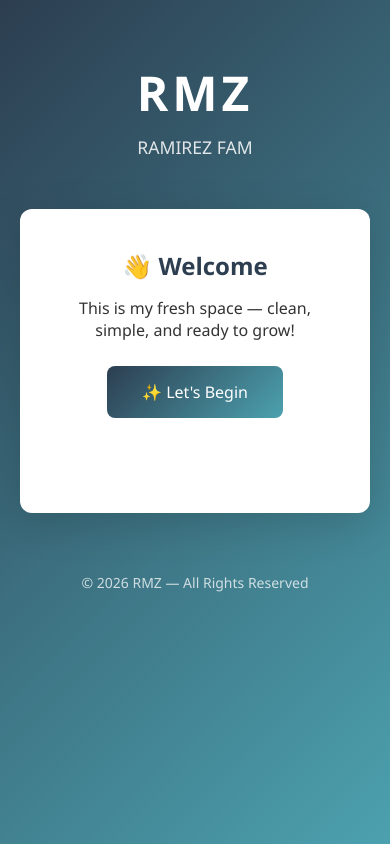
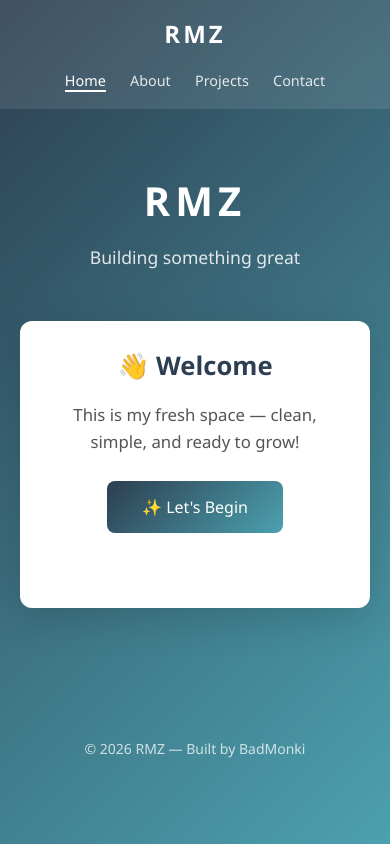
Before and after one commit to badmonkidev-svg/RMZ, a plain HTML site: page index.html in a window 390 px wide. Drawn offline with Linux system fonts and the light colour scheme.

Commit message:
Added About, Projects, Contact pages
Commit 5 files to main

```diff
--- a/index.html
+++ b/index.html
@@ -3,29 +3,38 @@
 <head>
     <meta charset="UTF-8">
     <meta name="viewport" content="width=device-width, initial-scale=1.0">
-    <title>RMZ</title>
+    <title>RMZ — Home</title>
     <link rel="stylesheet" href="style.css">
 </head>
 <body>
+    <nav class="navbar">
+        <div class="nav-logo">RMZ</div>
+        <div class="nav-links">
+            <a href="index.html" class="active">Home</a>
+            <a href="about.html">About</a>
+            <a href="projects.html">Projects</a>
+            <a href="contact.html">Contact</a>
+        </div>
+    </nav>
+
     <div class="container">
         <header>
             <h1>RMZ</h1>
-            <p>RAMIREZ FAM</p>
+            <p>Building something great</p>
         </header>
 
-        <main>
         <div class="card">
             <h2>👋 Welcome</h2>
             <p>This is my fresh space — clean, simple, and ready to grow!</p>
             <button id="actionBtn">✨ Let's Begin</button>
             <p id="displayMessage"></p>
         </div>
-        </main>
+    </div>
 
     <footer>
-            <p>&copy; 2026 RMZ — All Rights Reserved</p>
+        <p>&copy; 2026 RMZ — Built by BadMonki</p>
     </footer>
-    </div>
+
     <script src="script.js"></script>
 </body>
 </html>
--- a/style.css
+++ b/style.css
@@ -9,14 +9,51 @@ body {
     background: linear-gradient(135deg, #2c3e50 0%, #4ca1af 100%);
     min-height: 100vh;
     color: #333;
+    line-height: 1.6;
 }
 
+/* Navigation Bar */
+.navbar {
+    background: rgba(255, 255, 255, 0.1);
+    backdrop-filter: blur(10px);
+    padding: 20px 40px;
+    display: flex;
+    justify-content: space-between;
+    align-items: center;
+    position: sticky;
+    top: 0;
+    z-index: 100;
+}
+
+.nav-logo {
+    font-size: 1.5rem;
+    font-weight: bold;
+    letter-spacing: 3px;
+    color: white;
+}
+
+.nav-links a {
+    color: white;
+    text-decoration: none;
+    margin-left: 30px;
+    opacity: 0.85;
+    transition: all 0.3s ease;
+}
+
+.nav-links a:hover,
+.nav-links a.active {
+    opacity: 1;
+    border-bottom: 2px solid white;
+}
+
+/* Main Container */
 .container {
-    max-width: 500px;
+    max-width: 1000px;
     margin: 0 auto;
     padding: 60px 20px;
 }
 
+/* Header */
 header {
     text-align: center;
     color: white;
@@ -24,8 +61,8 @@ header {
 }
 
 header h1 {
-    font-size: 3rem;
-    letter-spacing: 4px;
+    font-size: 3.5rem;
+    letter-spacing: 5px;
     margin-bottom: 10px;
 }
 
@@ -34,21 +71,29 @@ header p {
     font-size: 1.1rem;
 }
 
+/* Cards */
 .card {
     background: white;
     padding: 40px;
     border-radius: 12px;
-    box-shadow: 0 10px 40px rgba(0,0,0,0.15);
+    box-shadow: 0 10px 40px rgba(0, 0, 0, 0.15);
     text-align: center;
+    animation: fadeIn 0.6s ease-out;
 }
 
 .card h2 {
     color: #2c3e50;
     margin-bottom: 15px;
-    font-size: 1.5rem;
+    font-size: 1.6rem;
 }
 
-button {
+.card p {
+    color: #555;
+    font-size: 1.05rem;
+}
+
+/* Button */
+button, .contact-btn {
     background: linear-gradient(135deg, #2c3e50 0%, #4ca1af 100%);
     color: white;
     border: none;
@@ -56,26 +101,95 @@ button {
     font-size: 16px;
     border-radius: 8px;
     cursor: pointer;
-    margin: 25px 0;
+    margin-top: 25px;
     transition: all 0.3s ease;
+    text-decoration: none;
+    display: inline-block;
 }
 
-button:hover {
+button:hover, .contact-btn:hover {
     transform: translateY(-3px);
     box-shadow: 0 6px 20px rgba(44, 62, 80, 0.25);
 }
 
 #displayMessage {
+    margin-top: 20px;
     font-size: 18px;
     color: #2c3e50;
     font-weight: 500;
     min-height: 30px;
 }
 
+/* Projects Grid */
+.projects-grid {
+    display: grid;
+    grid-template-columns: repeat(auto-fit, minmax(280px, 1fr));
+    gap: 25px;
+    margin-top: 20px;
+}
+
+.project-card {
+    background: white;
+    padding: 30px;
+    border-radius: 10px;
+    box-shadow: 0 5px 25px rgba(0, 0, 0, 0.08);
+    transition: transform 0.3s ease;
+}
+
+.project-card:hover {
+    transform: translateY(-5px);
+}
+
+.project-card h3 {
+    color: #2c3e50;
+    margin-bottom: 10px;
+}
+
+.project-card p {
+    color: #666;
+    font-size: 0.95rem;
+}
+
+/* Footer */
 footer {
     text-align: center;
     color: white;
-    margin-top: 60px;
+    padding: 30px;
     opacity: 0.75;
     font-size: 14px;
+    margin-top: 40px;
 }
+
+/* Animations */
+@keyframes fadeIn {
+    from {
+        opacity: 0;
+        transform: translateY(20px);
+    }
+    to {
+        opacity: 1;
+        transform: translateY(0);
+    }
+}
+
+/* Mobile Friendly */
+@media (max-width: 768px) {
+    .navbar {
+        flex-direction: column;
+        gap: 15px;
+        padding: 15px;
+    }
+
+    .nav-links a {
+        margin: 0 10px;
+        font-size: 0.9rem;
+    }
+
+    header h1 {
+        font-size: 2.5rem;
+    }
+
+    .card {
+        padding: 25px;
+    }
+}
```
Also changed, not shown: about.html (added, +32 -0 lines), contact.html (added, +34 -0 lines), projects.html (added, +39 -0 lines). Lines whose indentation alone changed are shown as unchanged.
